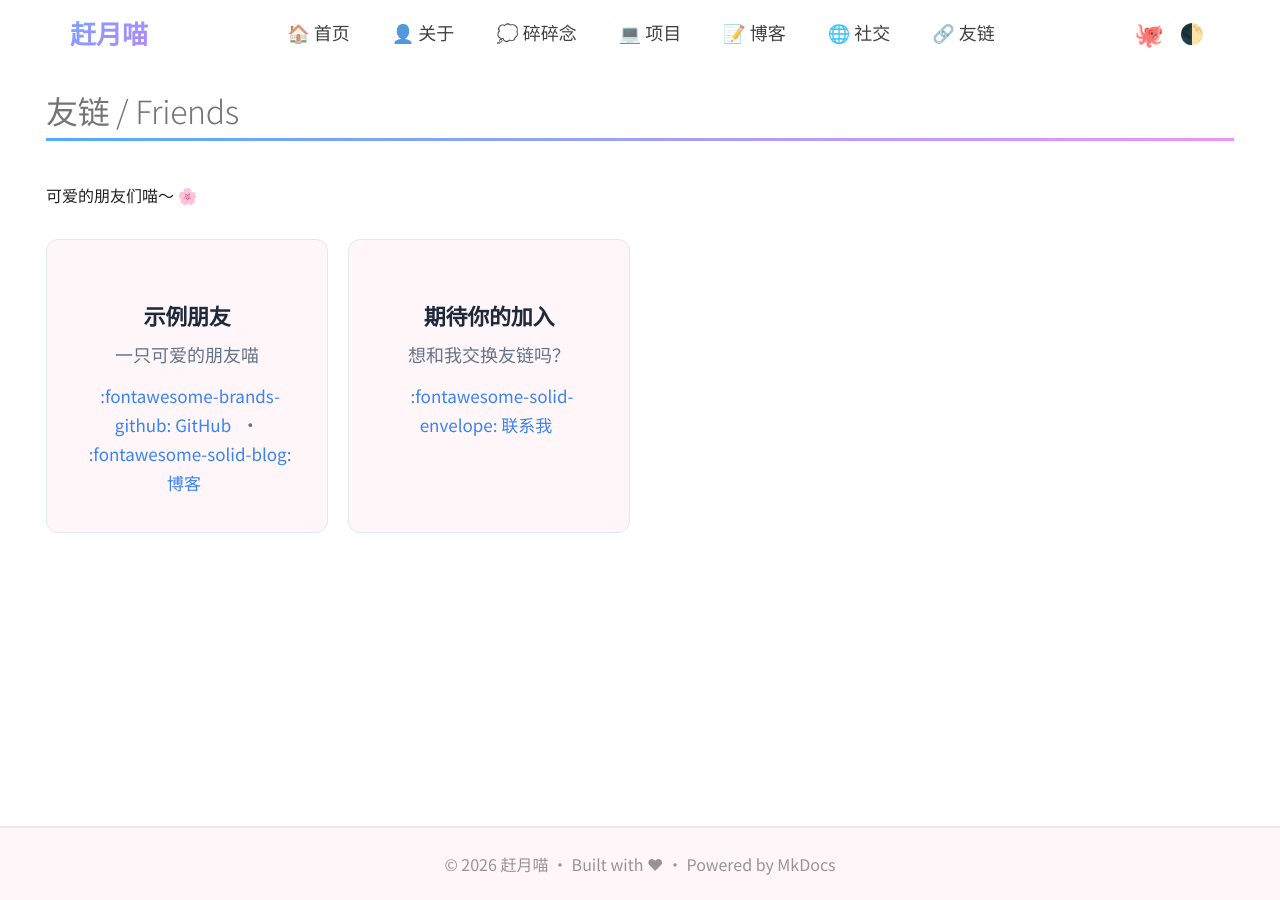
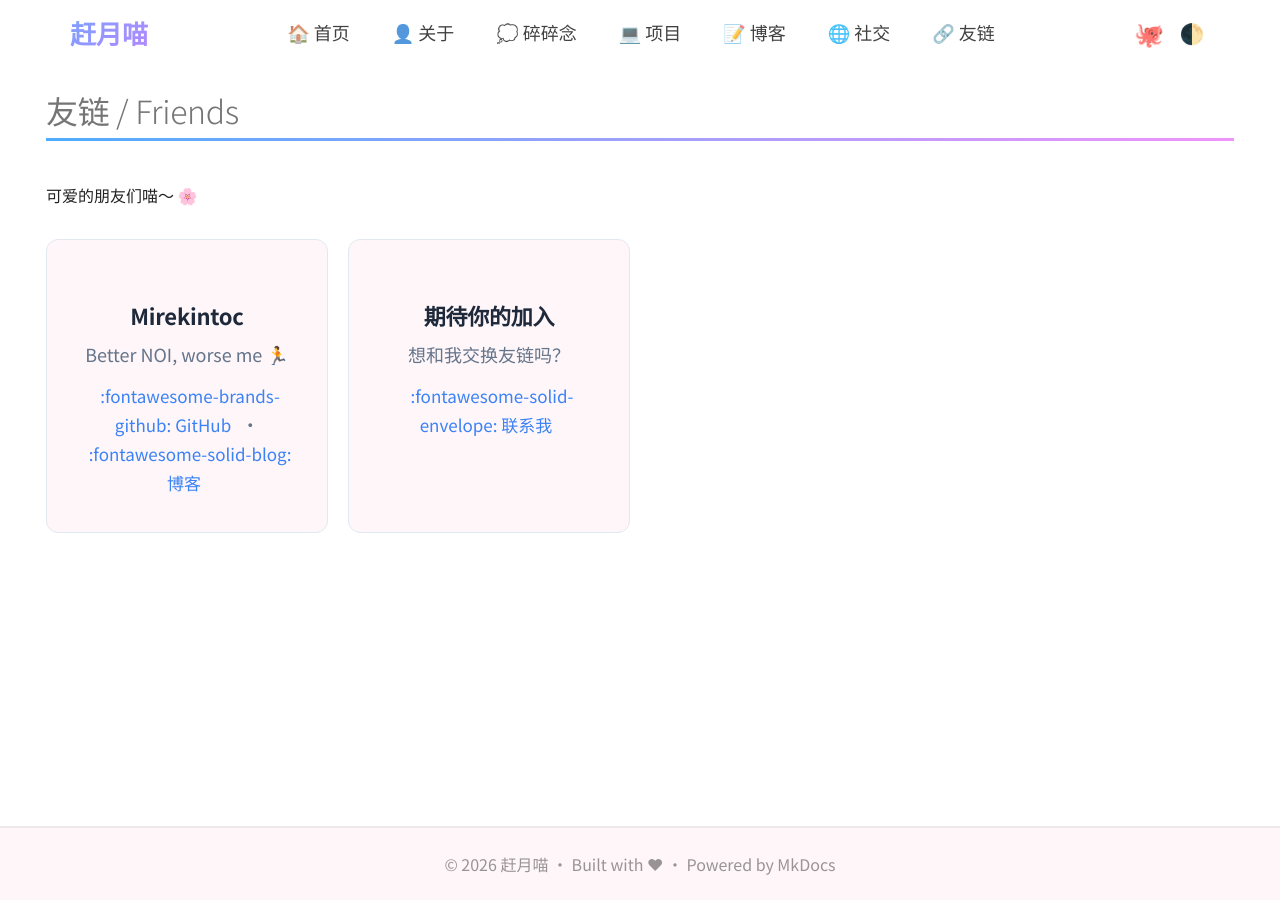
Before and after one commit to lxgy1024/personal-web, an MkDocs documentation site: the page built from docs/friends.md, in a window 1280 px wide. Built offline with MkDocs 1.6.1 and Material for MkDocs 9.7.7, drawn with Linux system fonts in a browser that asks for light colours; comment, search, counter and statistics services are not loaded.

Commit message:
feat: add Mirekintoc (vochant) to friends page
Co-Authored-By: Claude Opus 4.7 <noreply@anthropic.com>

```diff
--- a/docs/friends.md
+++ b/docs/friends.md
@@ -12,10 +12,10 @@ hide:
 <div class="friend-grid" markdown>
 
 <div class="friend-card" markdown>
-## 示例朋友
-一只可爱的朋友喵
+## Mirekintoc
+Better NOI, worse me 🏃
 
-[:fontawesome-brands-github: GitHub](https://github.com/) · [:fontawesome-solid-blog: 博客](https://example.com/)
+[:fontawesome-brands-github: GitHub](https://github.com/vochant) · [:fontawesome-solid-blog: 博客](https://vochant.github.io)
 </div>
 
 <div class="friend-card" markdown>
```
